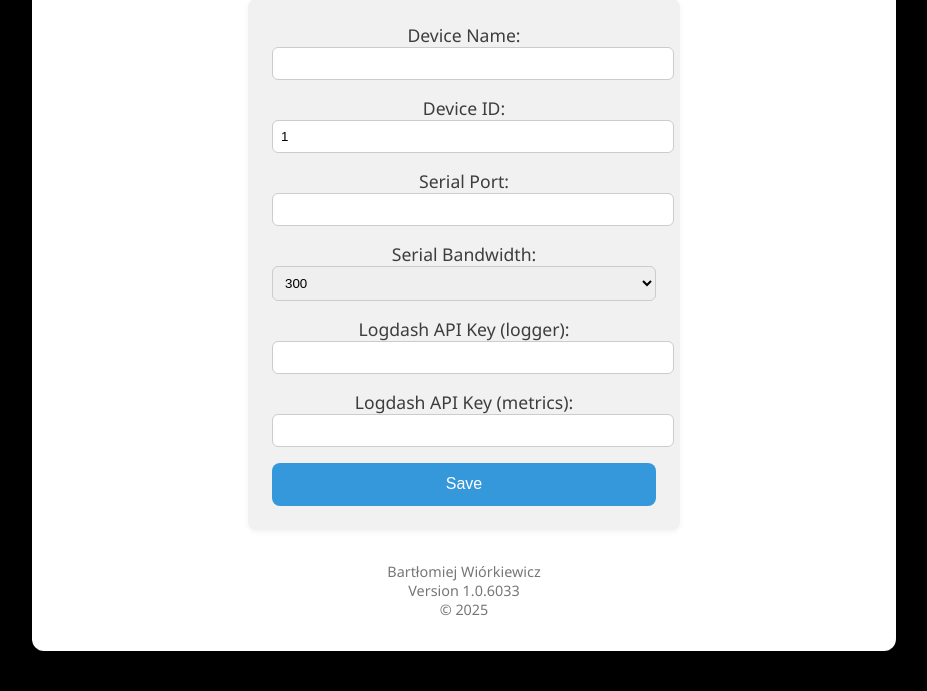
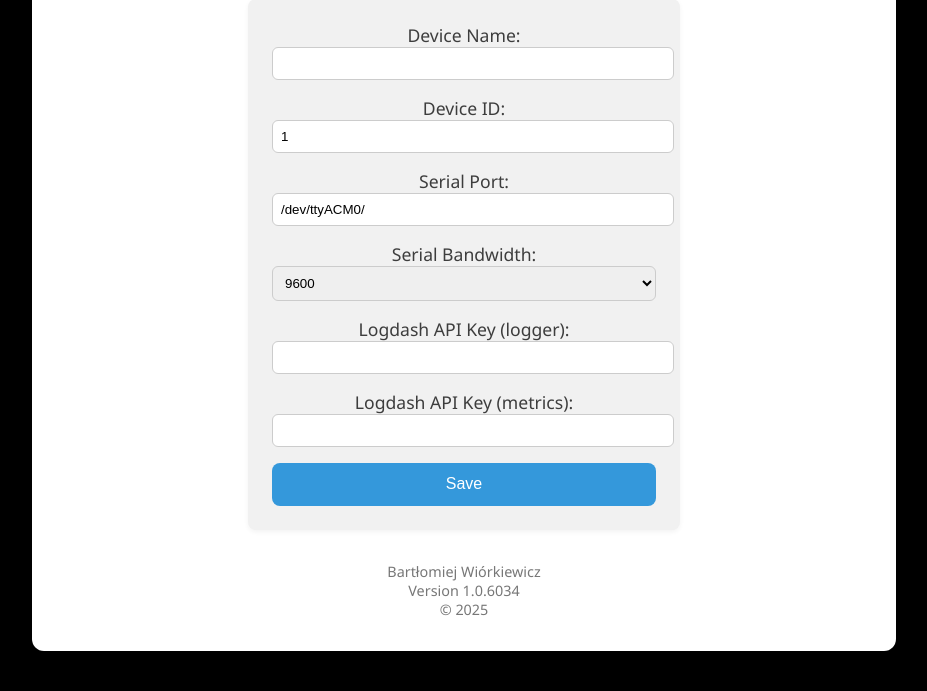
Before and after one commit to kaktus283/home-garden, a Flask app: page /config in a window 1280 px wide. Shown: the part 458-1149 px from the top of the page, without its empty margins (176-1103 px from the left). Run offline with Flask 3, Linux system fonts and the light colour scheme.

Commit message:
Update version to 1.0.6034 and modify default value for serial port input in configuration template

```diff
--- a/version.txt
+++ b/version.txt
@@ -1 +1 @@
-1.0.6033
+1.0.6034
--- a/www/templates/config.html
+++ b/www/templates/config.html
@@ -26,14 +26,13 @@
                     style="width:100%;margin-bottom:1rem;padding:0.5rem;border-radius:6px;border:1px solid #ccc;">
 
                 <label for="serial_port">Serial Port:</label>
-                <input type="text" id="serial_port" name="serial_port" value="{{ serial_port }}" required
+                <input type="text" id="serial_port" name="serial_port" value="{{ serial_port or '/dev/ttyACM0/' }}" required
                     style="width:100%;margin-bottom:1rem;padding:0.5rem;border-radius:6px;border:1px solid #ccc;">
 
                 <label for="serial_bandwidth">Serial Bandwidth:</label>
                 <select id="serial_bandwidth" name="serial_bandwidth" required
                     style="width:100%;margin-bottom:1rem;padding:0.5rem;border-radius:6px;border:1px solid #ccc;">
-                    {% set baudrates = [300, 1200, 2400, 4800, 9600, 14400, 19200, 28800, 38400, 57600, 115200, 230400,
-                    250000] %}
+                    {% set baudrates = [9600, 14400, 19200, 28800, 38400, 57600, 115200] %}
                     {% for rate in baudrates %}
                     <option value="{{ rate }}" {% if serial_bandwidth==rate %}selected{% endif %}>{{ rate }}</option>
                     {% endfor %}
```
